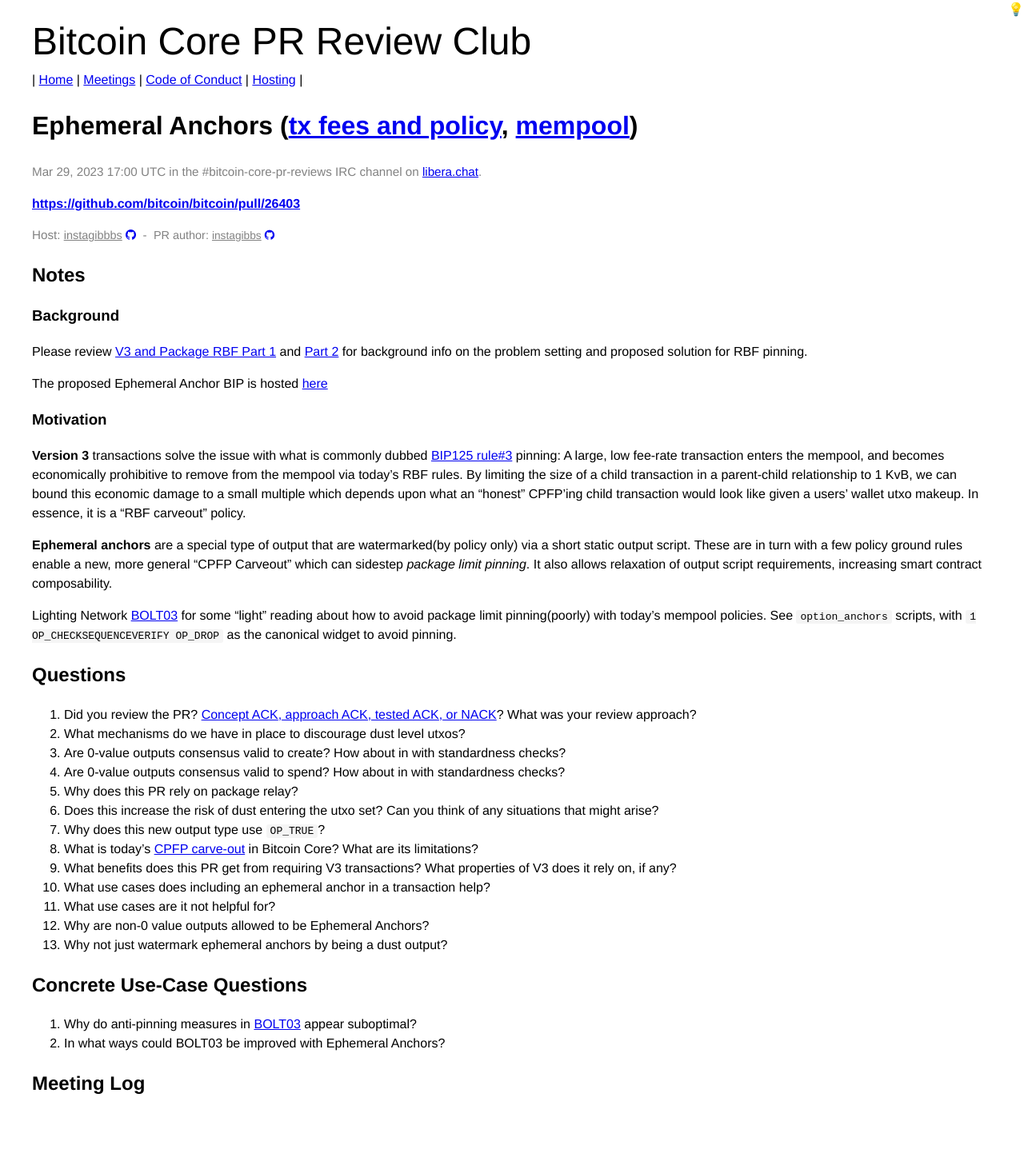
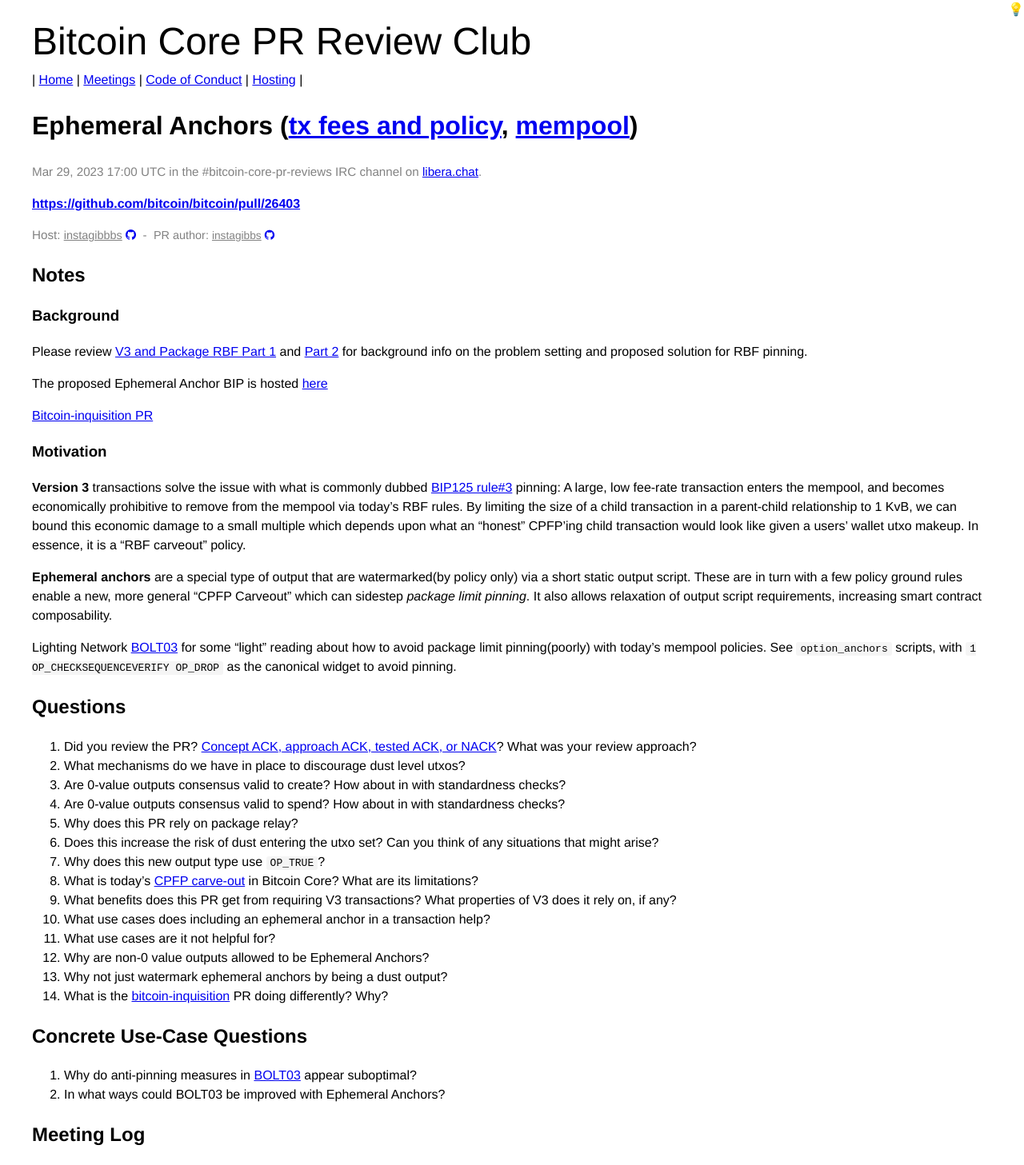
Before and after one commit to bitcoin-core-review-club/website, a Jekyll site: the page built from _posts/2023-03-29-#26403.md, in a window 1280 px wide. Shown: the whole page at 80% size. Built offline with Jekyll 4.4.1, drawn with Linux system fonts in a browser that asks for light colours; before the commit the page ends 1393 px from its top, so only the background shows below that.

Commit message:
add details about bitcoin-inquisition PR

```diff
--- a/_posts/2023-03-29-#26403.md
+++ b/_posts/2023-03-29-#26403.md
@@ -17,6 +17,8 @@
 Please review [V3 and Package RBF Part 1](https://bitcoincore.reviews/25038) and [Part 2](https://bitcoincore.reviews/25038-2) for background info on the problem setting and proposed solution for RBF pinning.
 
 The proposed Ephemeral Anchor BIP is hosted [here](https://github.com/instagibbs/bips/blob/ephemeral_anchor/bip-ephemeralanchors.mediawiki)
+
+[Bitcoin-inquisition PR](https://github.com/bitcoin-inquisition/bitcoin/pull/23)
 
 ### Motivation
 
@@ -41,6 +43,7 @@
 1. What use cases are it not helpful for?
 1. Why are non-0 value outputs allowed to be Ephemeral Anchors?
 1. Why not just watermark ephemeral anchors by being a dust output?
+1. What is the [bitcoin-inquisition](https://github.com/bitcoin-inquisition/bitcoin/pull/23) PR doing differently? Why?
 
 ## Concrete Use-Case Questions
 
```
